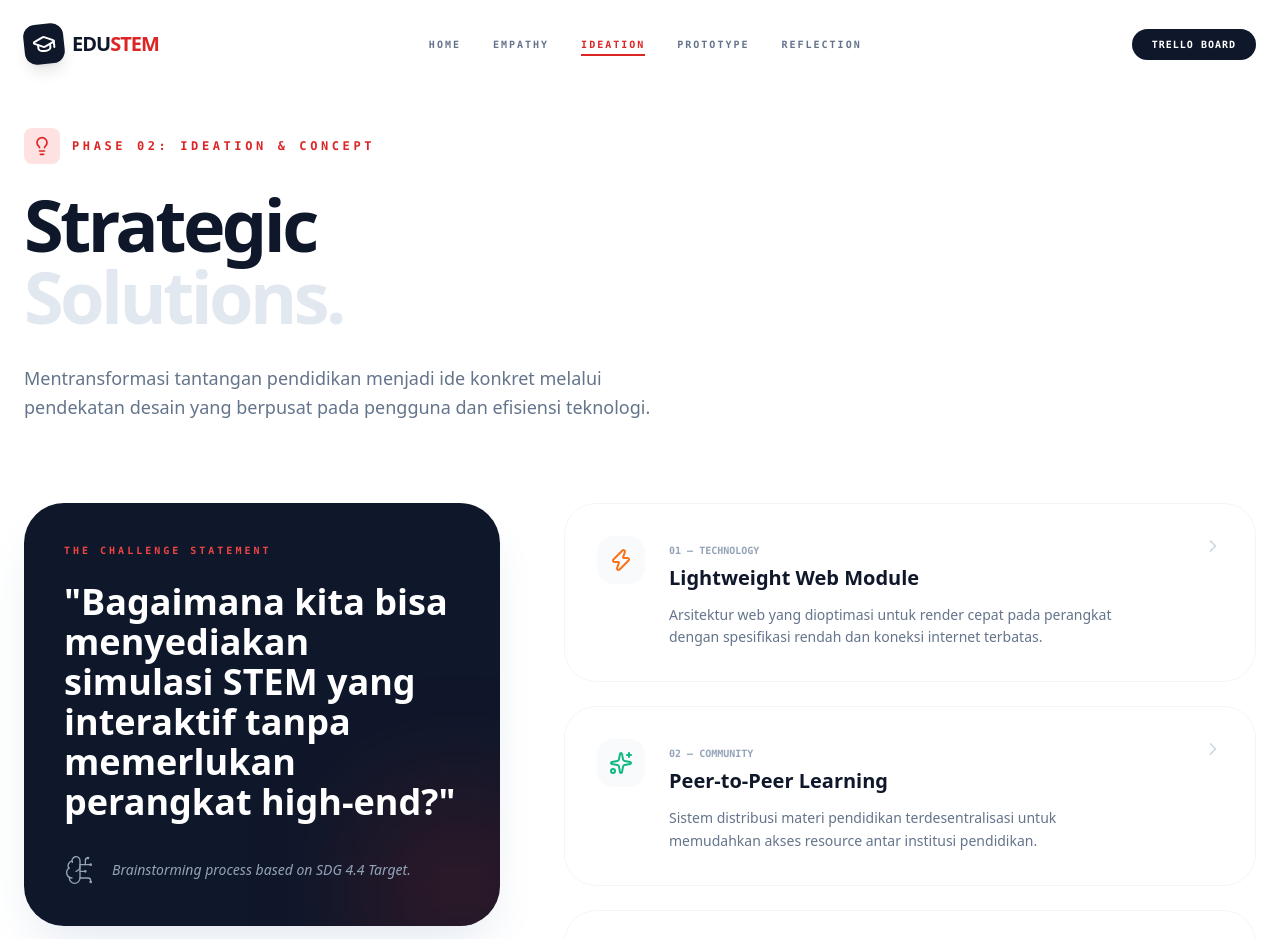
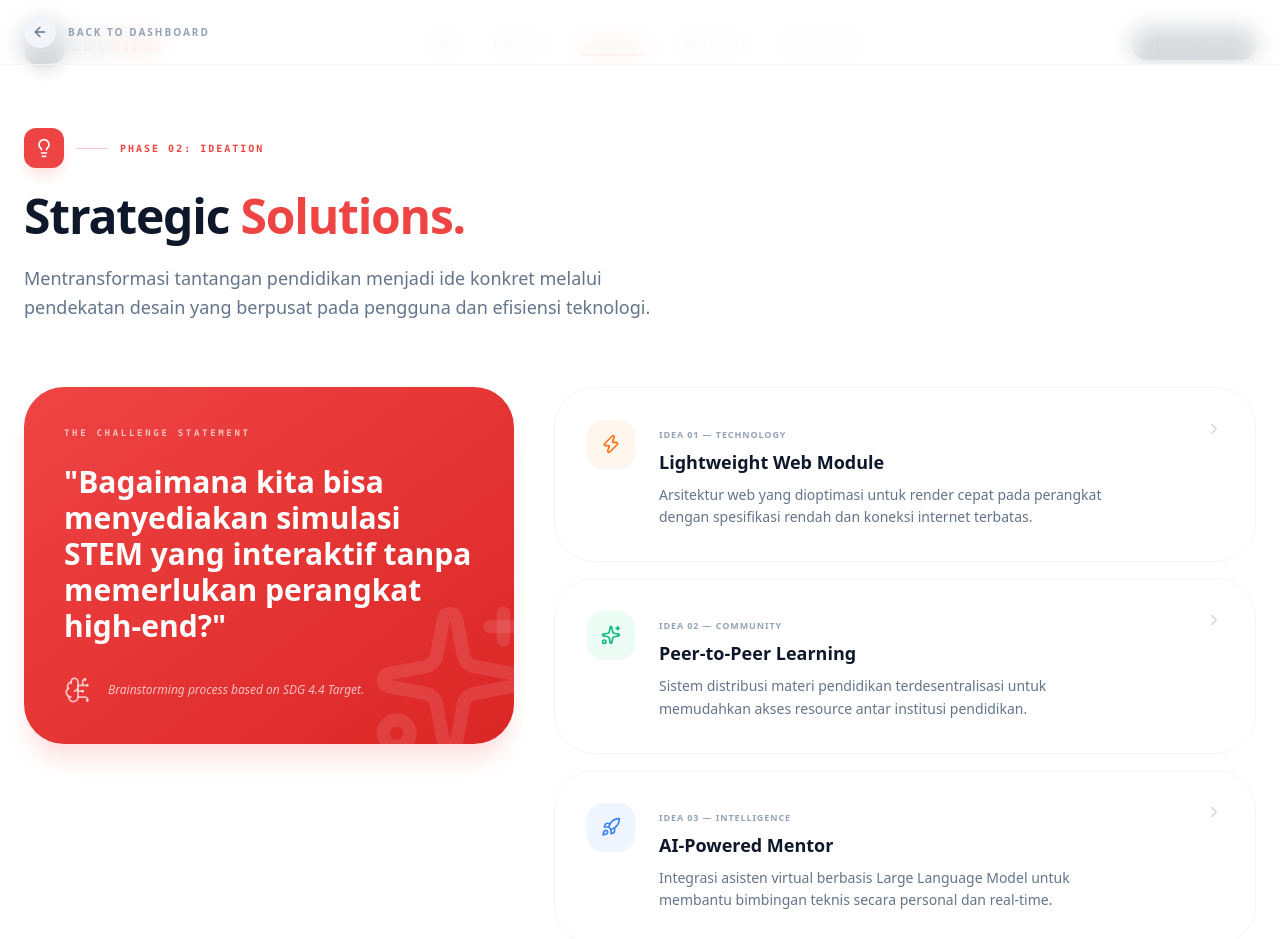
Before and after one commit to agstydva/stem-project, a React (Vite) app: page /ideation in a window 1280 px wide. Shown: the top 939 px of the page. Built offline with nearby package versions, Linux system fonts and the light colour scheme.

Commit message:
update code

```diff
--- a/src/pages/Ideation.jsx
+++ b/src/pages/Ideation.jsx
@@ -1,107 +1,144 @@
 import React from 'react';
-import { Lightbulb, Zap, Rocket, BrainCircuit, Sparkles, ChevronRight } from 'lucide-react';
+import { Link } from 'react-router-dom';
+import {
+  Lightbulb,
+  Zap,
+  Rocket,
+  BrainCircuit,
+  Sparkles,
+  ChevronRight,
+  ArrowLeft
+} from 'lucide-react';
 
 const Ideation = () => {
   return (
-    <div className="min-h-screen bg-white pt-32 pb-20 px-6">
-      <div className="max-w-7xl mx-auto">
+    <div className="min-h-screen bg-white text-slate-700 pb-20 selection:bg-red-100 selection:text-red-600">
+
+      {/* Refined Navbar */}
+      <nav className="fixed top-0 w-full bg-white/80 backdrop-blur-md z-50 border-b border-slate-100">
+        <div className="max-w-7xl mx-auto px-6 h-16 flex items-center">
+          <Link
+            to="/"
+            className="group relative flex items-center gap-3 py-2 px-5 -ml-5 rounded-full transition-all duration-300 overflow-hidden active:scale-95"
+          >
+            <div className="absolute inset-0 bg-slate-50 translate-y-full group-hover:translate-y-0 transition-transform duration-300 ease-out z-0" />
+            <div className="relative z-10 flex items-center gap-3">
+              <div className="flex items-center justify-center w-8 h-8 rounded-full bg-slate-100 group-hover:bg-red-500 group-hover:shadow-lg group-hover:shadow-red-200 transition-all duration-300">
+                <ArrowLeft size={16} className="text-slate-500 group-hover:text-white transition-all duration-300 group-hover:-translate-x-1" />
+              </div>
+              <span className="text-[10px] font-black tracking-[0.2em] uppercase text-slate-400 group-hover:text-slate-900 transition-colors duration-300">
+                Back to Dashboard
+              </span>
+            </div>
+          </Link>
+        </div>
+      </nav>
+
+      <div className="max-w-7xl mx-auto pt-32 px-6">
 
         {/* Header Section */}
-        <div className="mb-20">
+        <div className="mb-16">
           <div className="flex items-center gap-3 mb-6">
-            <div className="bg-red-100 p-2 rounded-lg text-red-600">
+            <div className="p-2.5 bg-red-500 text-white rounded-xl shadow-lg shadow-red-100">
               <Lightbulb size={20} />
             </div>
-            <span className="text-red-600 font-mono text-xs uppercase tracking-[0.3em] font-bold">Phase 02: Ideation & Concept</span>
+            <div className="h-px w-8 bg-red-200"></div>
+            <span className="text-red-500 font-mono font-black tracking-[0.2em] text-[10px] uppercase">Phase 02: Ideation</span>
           </div>
-          <h1 className="text-6xl md:text-7xl font-black text-slate-900 leading-[0.9] tracking-tighter mb-8">
-            Strategic <br /> <span className="text-slate-200">Solutions.</span>
+          <h1 className="text-4xl md:text-5xl font-black text-slate-900 tracking-tight mb-6 leading-tight">
+            Strategic <span className="text-red-500">Solutions.</span>
           </h1>
-          <p className="text-slate-500 max-w-2xl text-lg font-light leading-relaxed">
+          <p className="text-slate-500 max-w-2xl text-lg font-medium leading-relaxed">
             Mentransformasi tantangan pendidikan menjadi ide konkret melalui pendekatan desain yang berpusat pada pengguna dan efisiensi teknologi.
           </p>
         </div>
 
-        <div className="grid lg:grid-cols-12 gap-16 items-start">
+        <div className="grid lg:grid-cols-12 gap-10 items-start">
 
-          {/* How Might We Card */}
-          <div className="lg:col-span-5 sticky top-32">
-            <div className="bg-slate-900 rounded-[2.5rem] p-10 text-white relative overflow-hidden group shadow-2xl shadow-slate-200">
-              <div className="absolute -bottom-10 -right-10 w-40 h-40 bg-red-600/20 blur-3xl group-hover:bg-red-600/40 transition-all duration-700" />
+          {/* How Might We Card - Light Version */}
+          <div className="lg:col-span-5 lg:sticky lg:top-32">
+            <div className="bg-gradient-to-br from-red-500 to-red-600 rounded-[2.5rem] p-10 text-white shadow-xl shadow-red-100 relative overflow-hidden group">
+              <Sparkles className="absolute -bottom-4 -right-4 text-white/10 group-hover:rotate-12 transition-transform duration-700" size={160} />
 
               <div className="relative z-10">
-                <p className="text-red-500 font-mono text-[10px] uppercase tracking-[0.3em] mb-6 font-bold">The Challenge Statement</p>
-                <h2 className="text-3xl md:text-4xl font-bold leading-tight mb-8 group-hover:text-red-50 transition-colors">
+                <p className="text-red-100 font-mono text-[9px] uppercase tracking-[0.3em] mb-6 font-bold opacity-80">The Challenge Statement</p>
+                <h2 className="text-2xl md:text-3xl font-black leading-tight mb-8">
                   "Bagaimana kita bisa menyediakan simulasi STEM yang interaktif tanpa memerlukan perangkat high-end?"
                 </h2>
-                <div className="flex items-center gap-4 text-slate-400 group-hover:text-white transition-colors">
-                  <BrainCircuit size={32} strokeWidth={1} />
-                  <p className="text-sm font-light italic">Brainstorming process based on SDG 4.4 Target.</p>
+                <div className="flex items-center gap-4 text-red-100/80">
+                  <BrainCircuit size={28} strokeWidth={1.5} />
+                  <p className="text-xs font-medium italic">Brainstorming process based on SDG 4.4 Target.</p>
                 </div>
               </div>
             </div>
           </div>
 
           {/* Solution Path */}
-          <div className="lg:col-span-7 space-y-6">
+          <div className="lg:col-span-7 space-y-4">
             {[
               {
                 title: "Lightweight Web Module",
                 desc: "Arsitektur web yang dioptimasi untuk render cepat pada perangkat dengan spesifikasi rendah dan koneksi internet terbatas.",
-                icon: <Zap className="text-orange-500" />,
+                icon: <Zap size={20} />,
+                color: "text-orange-500",
+                bg: "bg-orange-50",
                 tag: "TECHNOLOGY"
               },
               {
                 title: "Peer-to-Peer Learning",
                 desc: "Sistem distribusi materi pendidikan terdesentralisasi untuk memudahkan akses resource antar institusi pendidikan.",
-                icon: <Sparkles className="text-emerald-500" />,
+                icon: <Sparkles size={20} />,
+                color: "text-emerald-500",
+                bg: "bg-emerald-50",
                 tag: "COMMUNITY"
               },
               {
                 title: "AI-Powered Mentor",
                 desc: "Integrasi asisten virtual berbasis Large Language Model untuk membantu bimbingan teknis secara personal dan real-time.",
-                icon: <Rocket className="text-blue-500" />,
+                icon: <Rocket size={20} />,
+                color: "text-blue-500",
+                bg: "bg-blue-50",
                 tag: "INTELLIGENCE"
               }
             ].map((idea, idx) => (
               <div
                 key={idx}
-                className="group relative p-8 bg-white border border-slate-100 rounded-[2rem] hover:shadow-xl hover:shadow-slate-100 hover:border-red-100 transition-all duration-500 cursor-default"
+                className="group relative p-8 bg-white border border-slate-100 rounded-[2.5rem] hover:shadow-xl hover:shadow-red-500/5 hover:border-red-100 transition-all duration-500 cursor-default"
               >
                 <div className="flex items-start justify-between">
                   <div className="flex gap-6">
-                    <div className="w-12 h-12 bg-slate-50 rounded-2xl flex items-center justify-center group-hover:bg-red-50 transition-colors duration-500">
+                    <div className={`w-12 h-12 ${idea.bg} ${idea.color} rounded-2xl flex items-center justify-center group-hover:scale-110 transition-transform duration-500 shadow-sm`}>
                       {idea.icon}
                     </div>
                     <div>
-                      <span className="text-[10px] font-mono font-black text-slate-400 group-hover:text-red-500 transition-colors">
-                        0{idx + 1} — {idea.tag}
+                      <span className="text-[9px] font-black text-slate-400 group-hover:text-red-500 transition-colors tracking-widest uppercase">
+                        Idea 0{idx + 1} — {idea.tag}
                       </span>
-                      <h4 className="text-xl font-bold text-slate-900 mt-1 mb-3 group-hover:translate-x-1 transition-transform">
+                      <h4 className="text-lg font-bold text-slate-900 mt-1 mb-2">
                         {idea.title}
                       </h4>
-                      <p className="text-slate-500 leading-relaxed text-sm max-w-md">
+                      <p className="text-slate-500 leading-relaxed text-sm max-w-md font-medium">
                         {idea.desc}
                       </p>
                     </div>
                   </div>
-                  <ChevronRight size={20} className="text-slate-300 group-hover:text-red-500 group-hover:translate-x-2 transition-all" />
+                  <ChevronRight size={18} className="text-slate-300 group-hover:text-red-500 group-hover:translate-x-1 transition-all" />
                 </div>
               </div>
             ))}
           </div>
         </div>
 
-        {/* Selected Idea Footer */}
-        <div className="mt-24 p-12 bg-slate-50 rounded-[3rem] border border-slate-100 flex flex-col md:flex-row items-center justify-between gap-8">
+        {/* Selected Idea Footer - Soft Version */}
+        <div className="mt-20 p-12 bg-slate-50 rounded-[3rem] border border-slate-100 flex flex-col md:flex-row items-center justify-between gap-8">
           <div className="max-w-xl text-center md:text-left">
-            <h3 className="text-2xl font-black text-slate-900 mb-2 tracking-tight">Proposed Final Concept</h3>
-            <p className="text-slate-500 font-light">
+            <h3 className="text-xl font-bold text-slate-900 mb-2 tracking-tight">Proposed Final Concept</h3>
+            <p className="text-slate-500 font-medium text-sm">
               Membangun platform "EduStem" yang menggabungkan efisiensi web dengan kecerdasan buatan untuk menciptakan ekosistem belajar yang adaptif.
             </p>
           </div>
-          <button className="px-10 py-4 bg-red-600 text-white rounded-full font-bold text-xs tracking-widest hover:bg-slate-900 hover:scale-105 active:scale-95 transition-all shadow-xl shadow-red-200">
-            VIEW PROTOTYPE
+          <button className="px-8 py-4 bg-red-500 text-white rounded-full font-black text-[10px] tracking-[0.2em] hover:bg-red-600 active:scale-95 transition-all shadow-lg shadow-red-100 uppercase">
+            View Prototype
           </button>
         </div>
 
```
